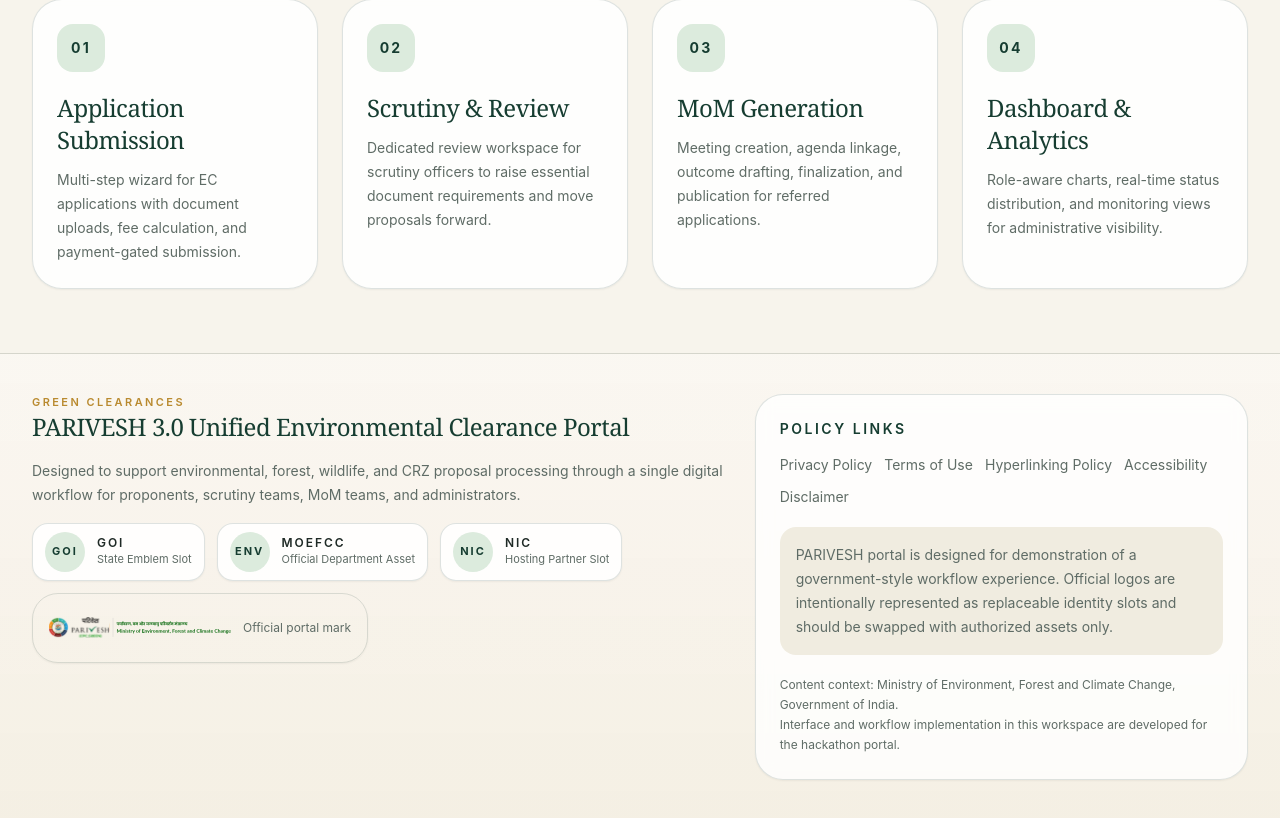
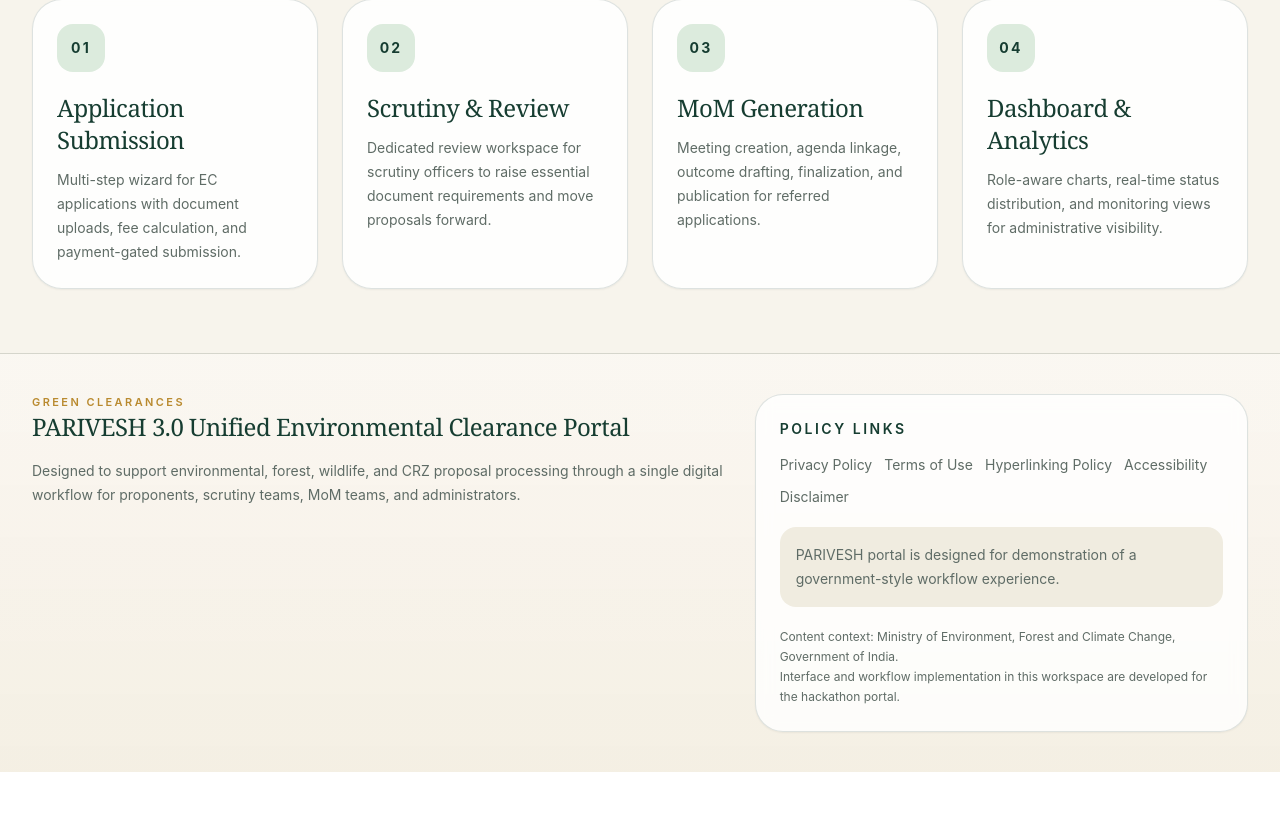
Before and after one commit to sumitdewangan2006-web/Parivesh_3.0_unified_portal, a Next.js app in the folder frontend/: page / in a window 1280 px wide. Shown: the part 1080-1898 px from the top of the page. After the commit the page ends 1852 px from the top, so only its background shows below. Built offline with nearby package versions, Linux system fonts and the light colour scheme.

Commit message:
Remove LogoSlot component and its references from Navbar, PortalFooter, and Sidebar; update translations in PortalUiContext

```diff
--- a/frontend/src/components/LogoSlot.js
+++ /dev/null
@@ -1,38 +0,0 @@
-export default function LogoSlot({
-  title,
-  subtitle,
-  shortLabel,
-  variant = "light",
-  className = "",
-}) {
-  const palette =
-    variant === "dark"
-      ? {
-          shell: "border-white/15 bg-white/10 text-white",
-          badge: "bg-white/15 text-white",
-          text: "text-white/80",
-        }
-      : {
-          shell: "border-[var(--portal-border)] bg-[var(--portal-panel)] text-[var(--portal-ink)]",
-          badge: "bg-[var(--portal-soft-green)] text-[var(--portal-green-900)]",
-          text: "text-[var(--portal-muted)]",
-        };
-
-  return (
-    <div
-      className={`inline-flex min-w-[118px] items-center gap-3 rounded-2xl border px-3 py-2 shadow-sm ${palette.shell} ${className}`}
-      title={`${title}${subtitle ? ` • ${subtitle}` : ""}`}
-      aria-label={title}
-    >
-      <div className={`flex h-10 w-10 items-center justify-center rounded-full text-[11px] font-bold uppercase tracking-[0.18em] ${palette.badge}`}>
-        {shortLabel}
-      </div>
-      <div className="min-w-0">
-        <div className="truncate text-xs font-semibold uppercase tracking-[0.16em]">
-          {title}
-        </div>
-        {subtitle ? <div className={`truncate text-[11px] ${palette.text}`}>{subtitle}</div> : null}
-      </div>
-    </div>
-  );
-}
--- a/frontend/src/components/Navbar.js
+++ b/frontend/src/components/Navbar.js
@@ -4,7 +4,6 @@
 // Shows app title, user info, and logout button
 
 import { useAuth } from "@/contexts/AuthContext";
-import LogoSlot from "./LogoSlot";
 import PortalBrandMark from "./PortalBrandMark";
 
 const roleBadgeColor = {
@@ -59,8 +58,6 @@
           </div>
 
           <div className="flex flex-wrap items-center gap-3 xl:justify-end">
-            <LogoSlot title="GoI" subtitle="Identity Slot" shortLabel="GOI" className="hidden lg:inline-flex" />
-            <LogoSlot title="MoEFCC" subtitle="Department Slot" shortLabel="ENV" className="hidden xl:inline-flex" />
             <span className={`badge ${roleBadgeColor[roleName] || "bg-gray-100 text-gray-700"}`}>
               {roleLabel[roleName] || roleName}
             </span>
--- a/frontend/src/components/PortalFooter.js
+++ b/frontend/src/components/PortalFooter.js
@@ -1,8 +1,6 @@
 "use client";
 
 import Link from "next/link";
-import LogoSlot from "./LogoSlot";
-import PortalBrandMark from "./PortalBrandMark";
 import { usePortalUi } from "@/contexts/PortalUiContext";
 
 export default function PortalFooter() {
@@ -29,12 +27,6 @@
             <p className="max-w-3xl text-sm leading-6 text-[var(--portal-muted)]">
               {t("footer.description")}
             </p>
-            <div className="flex flex-wrap gap-3">
-              <LogoSlot title="GoI" subtitle={t("footer.stateEmblemSlot")} shortLabel="GOI" />
-              <LogoSlot title="MoEFCC" subtitle={t("footer.officialDepartmentAsset")} shortLabel="ENV" />
-              <LogoSlot title="NIC" subtitle={t("footer.hostingPartnerSlot")} shortLabel="NIC" />
-              <PortalBrandMark subtitle={t("footer.officialPortalMark")} />
-            </div>
           </div>
 
           <div className="space-y-5 rounded-[28px] border border-[var(--portal-border)] bg-white/80 p-6 shadow-sm backdrop-blur">
--- a/frontend/src/components/Sidebar.js
+++ b/frontend/src/components/Sidebar.js
@@ -6,7 +6,6 @@
 import Link from "next/link";
 import { usePathname } from "next/navigation";
 import { useAuth } from "@/contexts/AuthContext";
-import LogoSlot from "./LogoSlot";
 import PortalBrandMark from "./PortalBrandMark";
 
 // Navigation items per role
@@ -85,10 +84,6 @@
             ✕
           </button>
           </div>
-          <div className="mt-4 flex flex-wrap gap-2">
-            <LogoSlot title="GoI" subtitle="Asset Slot" shortLabel="GOI" variant="dark" className="min-w-[104px]" />
-            <LogoSlot title="NIC" subtitle="Asset Slot" shortLabel="NIC" variant="dark" className="min-w-[104px]" />
-          </div>
         </div>
 
         <nav className="mt-4 flex-1 space-y-1 overflow-y-auto px-3">
--- a/frontend/src/contexts/PortalUiContext.js
+++ b/frontend/src/contexts/PortalUiContext.js
@@ -40,15 +40,11 @@
       accessibility: "Accessibility",
       disclaimer: "Disclaimer",
       note:
-        "PARIVESH portal is designed for demonstration of a government-style workflow experience. Official logos are intentionally represented as replaceable identity slots and should be swapped with authorized assets only.",
+        "PARIVESH portal is designed for demonstration of a government-style workflow experience.",
       context:
         "Content context: Ministry of Environment, Forest and Climate Change, Government of India.",
       implementation:
         "Interface and workflow implementation in this workspace are developed for the hackathon portal.",
-      stateEmblemSlot: "State Emblem Slot",
-      officialDepartmentAsset: "Official Department Asset",
-      hostingPartnerSlot: "Hosting Partner Slot",
-      officialPortalMark: "Official portal mark",
     },
     home: {
       kicker: "Single Window Green Clearance Platform",
@@ -158,15 +154,11 @@
       accessibility: "सुगम्यता",
       disclaimer: "अस्वीकरण",
       note:
-        "परिवेश पोर्टल को सरकारी शैली के कार्यप्रवाह अनुभव के प्रदर्शन के लिए तैयार किया गया है। आधिकारिक लोगो को जानबूझकर परिवर्तनीय पहचान स्लॉट के रूप में दिखाया गया है और उन्हें केवल अधिकृत परिसंपत्तियों से बदला जाना चाहिए।",
+        "परिवेश पोर्टल को सरकारी शैली के कार्यप्रवाह अनुभव के प्रदर्शन के लिए तैयार किया गया है।",
       context:
         "संदर्भ सामग्री: पर्यावरण, वन और जलवायु परिवर्तन मंत्रालय, भारत सरकार।",
       implementation:
         "इस वर्कस्पेस में इंटरफेस और कार्यप्रवाह कार्यान्वयन हैकाथॉन पोर्टल के लिए विकसित किए गए हैं।",
-      stateEmblemSlot: "राज्य चिह्न स्लॉट",
-      officialDepartmentAsset: "आधिकारिक विभागीय एसेट",
-      hostingPartnerSlot: "होस्टिंग पार्टनर स्लॉट",
-      officialPortalMark: "आधिकारिक पोर्टल चिह्न",
     },
     home: {
       kicker: "एकल विंडो हरित स्वीकृति मंच",
```
